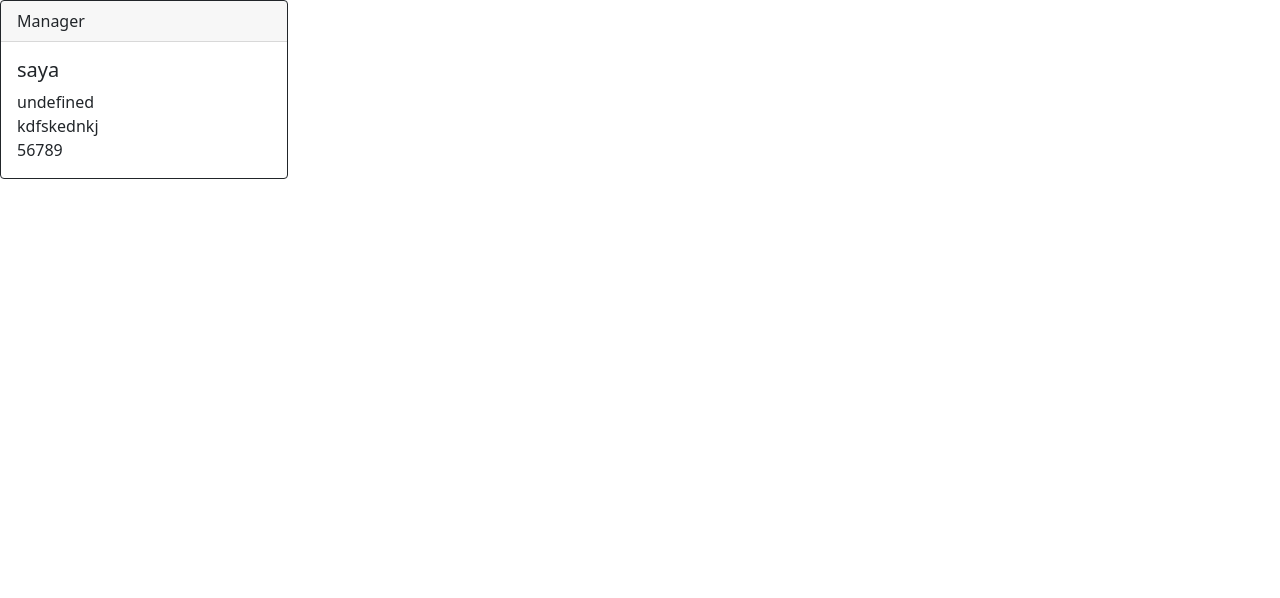
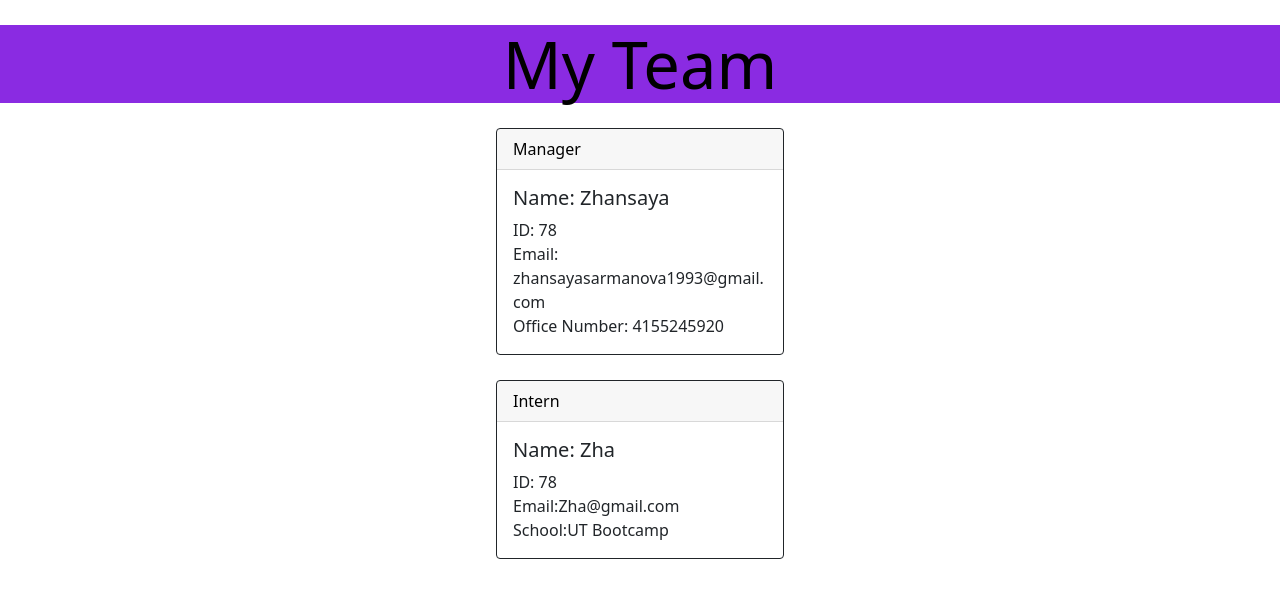
Before and after one commit to Sarmanova/Team-Profile-Generator, a website: page index.html in a window 1280 px wide. Drawn offline with nearby package versions, Linux system fonts and the light colour scheme.

Commit message:
added new file

```diff
--- a/index.html
+++ b/index.html
@@ -1,24 +1,34 @@
 <!doctype html>
 <html lang="en">
+
 <head>
     <meta charset="utf-8">
     <meta name="viewport" content="width=device-width, initial-scale=1">
     <!-- Bootstrap CSS -->
     <link href="https://cdn.jsdelivr.net/npm/bootstrap@5.0.2/dist/css/bootstrap.min.css" rel="stylesheet" integrity="sha384-EVSTQN3/azprG1Anm3QDgpJLIm9Nao0Yz1ztcQTwFspd3yD65VohhpuuCOmLASjC" crossorigin="anonymous">
-
+    <link href="./src/style.css" rel="stylesheet">
     <title>Employee</title>
 </head>
+<h1>My Team</h1>
+
 <body>
-     <div class="card border-dark mb-3" style="max-width: 18rem;">
+    <div class="card border-dark mb-3 column" style="max-width: 18rem;">
         <div class="card-header">Manager</div>
         <div class="card-body text-dark">
-    <h5 class="card-title">saya</h5>
-    <p class="card-text">undefined<br>kdfskednkj<br>56789</p>
+            <h5 class="card-title"> Name: Zhansaya</h5>
+            <p class="card-text"> ID: 78<br> Email: zhansayasarmanova1993@gmail.com<br> Office Number: 4155245920</p>
         </div>
     </div>
-
+    <div class="card border-dark mb-3 column" style="max-width: 18rem;">
+        <div class="card-header">Intern</div>
+        <div class="card-body text-dark">
+            <h5 class="card-title">Name: Zha</h5>
+            <p class="card-text"> ID: 78<br>Email:Zha@gmail.com<br>School:UT Bootcamp</p>
+        </div>
+    </div>
 
     <script src="https://cdn.jsdelivr.net/npm/bootstrap@5.0.2/dist/js/bootstrap.min.js" integrity="sha384-cVKIPhGWiC2Al4u+LWgxfKTRIcfu0JTxR+EQDz/bgldoEyl4H0zUF0QKbrJ0EcQF" crossorigin="anonymous"></script>
 
 </body>
+
 </html>
--- /dev/null
+++ b/src/style.css
@@ -0,0 +1,20 @@
+body {
+    color: black;
+}
+
+h1 {
+    text-align: center;
+    margin-top: 25px;
+    background-color: blueviolet;
+    font-size: 65px;
+    height: 100%;
+    color: black;
+}
+
+.card {
+    color: black;
+    margin: 0 auto;
+    float: none;
+    margin-bottom: 10px;
+    margin-top: 25px
+}
```
Also changed, not shown: generateHtml.js (+17 -19 lines), index.js (+15 -17 lines). Lines whose indentation alone changed are shown as unchanged.
